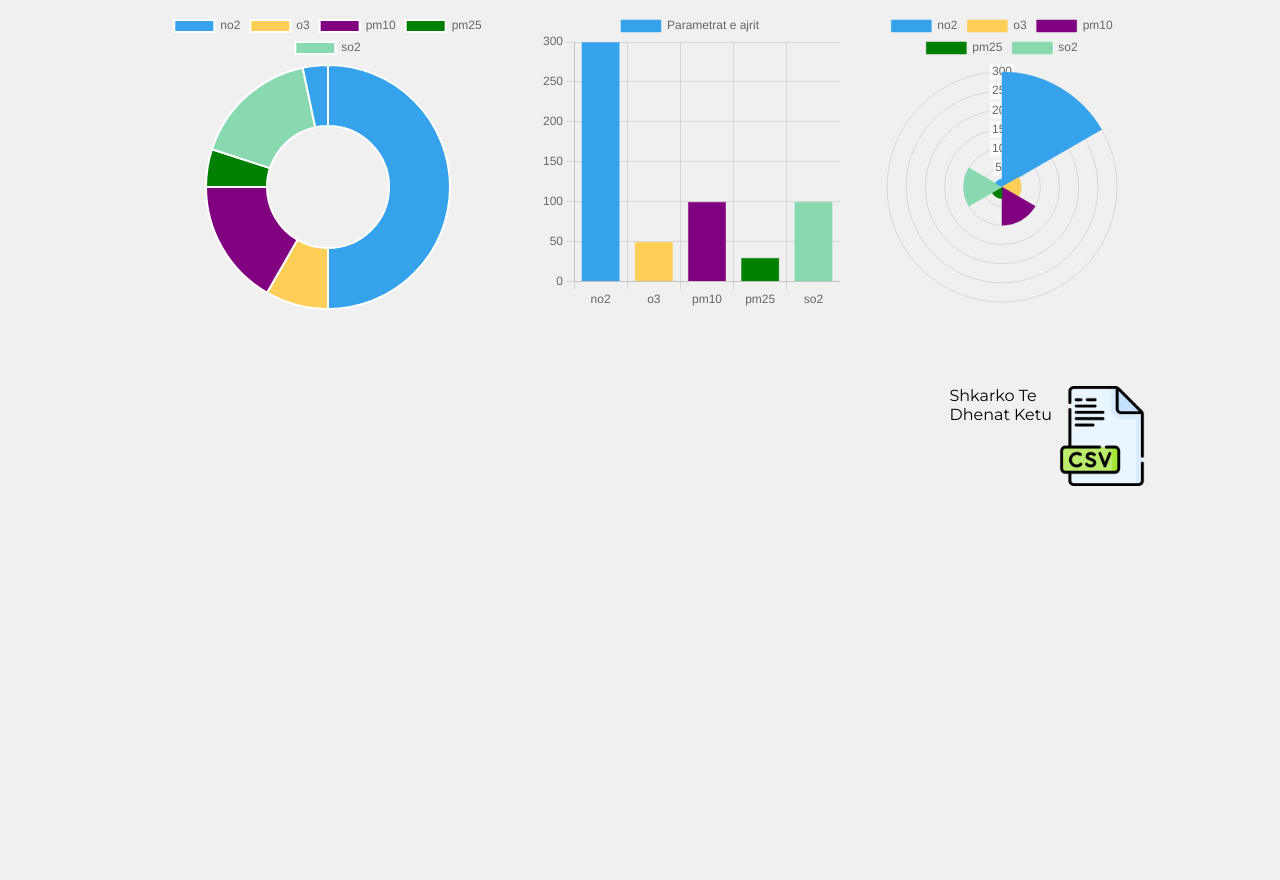
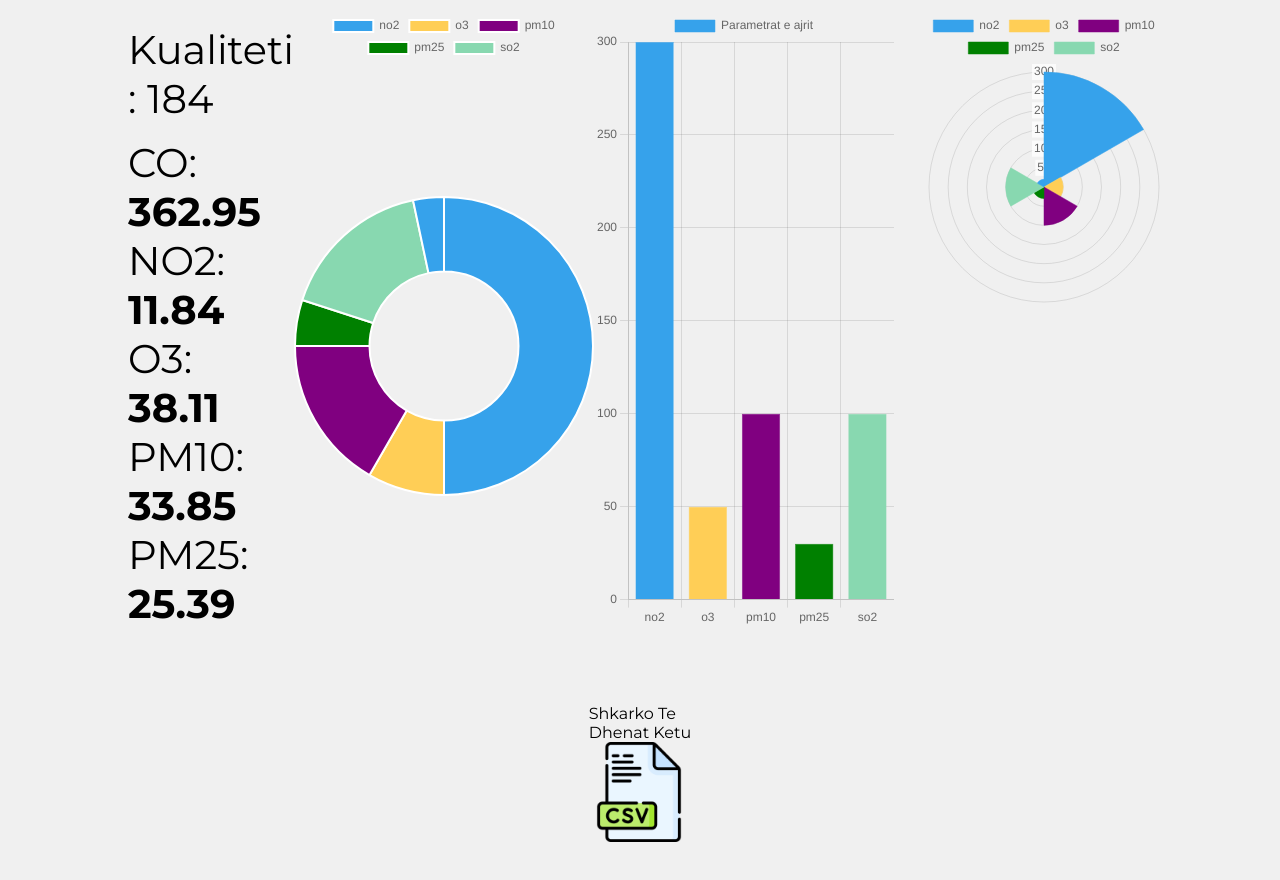
Before and after one commit to dardanbakiu/sensori-ajrit, a React (Create React App) app in the folder frontend/: page /details in a window 1280 px wide. Shown: the part 540-1420 px from the top of the page. Before the commit the page ends 1230 px from the top, so only its background shows below. Built offline with nearby package versions, Linux system fonts and the light colour scheme; no server answers.

Commit message:
clicked data viewed

```diff
--- a/frontend/src/pages/Details.js
+++ b/frontend/src/pages/Details.js
@@ -24,11 +24,36 @@ import {
   Tooltip
 } from 'recharts';
 
+function translateDate(dateString) {
+  var dateArray = dateString.split(":");
+  var date = new Date(dateArray[0]);
+  var months = ["Janar", "Shkurt", "Mars", "Prill", "Maj", "Qershor", "Korrik", "Gusht", "Shtator", "Tetor", "Nëntor", "Dhjetor"];
+  var day = date.getDate();
+  var month = months[date.getMonth()];
+  var year = date.getFullYear();
+  return day + " " + month + " " + year;
+}
+
 const Details = () => {
   const [daily, setDaily] = useState([]);
   const [spiderData, setSpiderData] = useState([]);
   const [exportData, setExportData] = useState();
   // const [polarData, setPolarData] = useState();
+  const [clickedDay, setClickedDay] = useState({
+    "aqi": 184,
+    "co": 362.95,
+    "datetime": "2022-12-26:20",
+    "no2": 11.84,
+    "o3": 38.11,
+    "pm10": 33.85,
+    "pm25": 25.39,
+    "so2": 2.65,
+    "timestamp_local": "2022-12-26T21:00:00",
+    "timestamp_utc": "2022-12-26T20:00:00",
+    "ts": 1672084800,
+    "day": "2022-09-02",
+    "qualityName": "Unhealthy"
+});
   const [barData, setBarData] = useState({
     // Name of the variables on x-axies for each bar
     labels: ['no2','o3','pm10','pm25','so2'],
@@ -118,7 +143,8 @@ const Details = () => {
       setDaily(response.data)
       setSpiderData(objectToArray(response.data[0]))
 
-      console.log(objectToArray(response.data[0]))
+      console.log('kqyri atrinutet :', response.data[0])
+      setClickedDay(response.data[0])
     })
     .catch(function (error) {
       console.log(error);
@@ -139,7 +165,7 @@ const Details = () => {
               <div onClick={() => {
                 setSpiderData(objectToArray(daily[key]))
                 fixDoughnutData(daily[key])
-
+                setClickedDay(daily[key])
               }} >
               <AirQualityComponent {...daily[key]}/>
               </div>
@@ -162,6 +188,22 @@ const Details = () => {
 
               <br/>
       <div style={{display:'flex', justifyContent: 'space-between'}}>
+      {  <div>
+              <div className='aqi-and-emoticon'>
+                <div>
+                  <p style={{fontSize: '40px'}}>Kualiteti : {clickedDay['aqi']}</p>
+                </div>
+              </div>
+            <div>
+              <div style={{fontSize: '40px', color: ''}}>CO: <b>{clickedDay['co']}</b></div>
+              <div style={{fontSize: '40px'}}>NO2: <b>{clickedDay['no2']}</b></div>
+              <div style={{fontSize: '40px'}}>O3: <b>{clickedDay['o3']}</b></div>
+              <div style={{fontSize: '40px'}}>PM10: <b>{clickedDay['pm10']}</b></div>
+              <div style={{fontSize: '40px'}}>PM25: <b>{clickedDay['pm25']}</b></div>
+            </div>
+
+            </div> }
+
         <div style={{width:'400px'}}>
         <Doughnut
           data={doughData}
@@ -205,7 +247,8 @@ const Details = () => {
 
       <br/><br/><br/><br/>
       <div>
-        <div style={{display: 'flex', justifyContent:'end'}}>
+        <div style={{display: 'flex', justifyContent:'space-evenly'}}>
+          <div>
             <p>
               Shkarko Te <br></br> Dhenat Ketu
             </p>
@@ -214,6 +257,7 @@ const Details = () => {
             </CSVLink>
           </div>
         </div>
+      </div>
 
     </div>
   );
```
Lines whose indentation alone changed are shown as unchanged.
